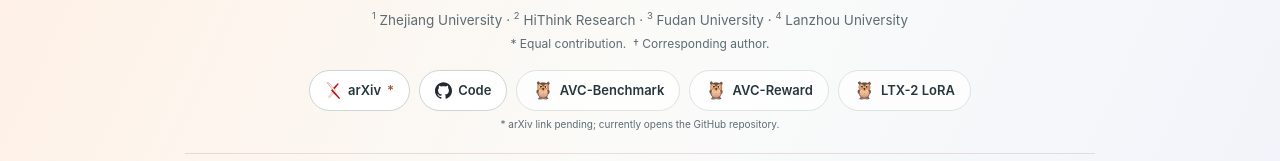
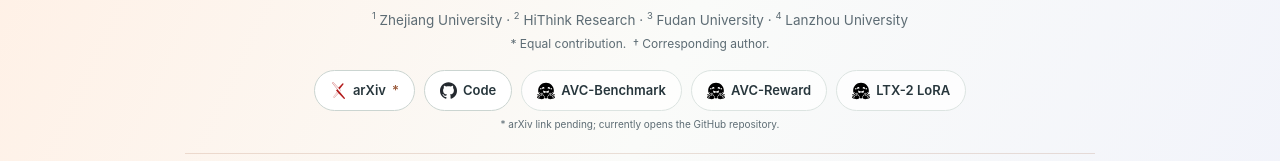
Before and after one commit to Tsuki0512/AVC-Reward.github.io, a plain HTML site: page index.html in a window 1280 px wide. Shown: the part 202-363 px from the top of the page. Drawn offline with Linux system fonts and the light colour scheme.

Commit message:
update svg

```diff
--- a/assets/css/style.css
+++ b/assets/css/style.css
@@ -57,7 +57,7 @@
 .resource-icon { display: block; width: 17px; height: 17px; flex: 0 0 auto; }
 .arxiv-icon { color: #B31B1B; }
 .github-icon { color: #24292F; }
-.hf-icon { display: inline-block; font-size: 17px; line-height: 1; }
+.hf-icon { width: 18px; height: 18px; }
 .pending-mark { color: var(--apricot-strong); }
 .pending-note { margin: 5px 0 0; color: var(--muted); font-size: 10px; }
 .abstract-wrap { padding-top: 21px; padding-bottom: 29px; }
--- a/index.html
+++ b/index.html
@@ -37,9 +37,9 @@
           <div class="hero-links" aria-label="Paper and project resources">
             <a class="resource-button resource-primary" href="https://github.com/Tsuki0512/AVC-Reward.git" title="arXiv link pending; currently opens the GitHub repository" aria-label="arXiv link pending; currently opens the GitHub repository" target="_blank" rel="noopener noreferrer"><svg class="resource-icon arxiv-icon" viewBox="0 0 24 24" aria-hidden="true"><path fill="currentColor" d="M3.8423 0a1.0037 1.0037 0 0 0-.922.6078c-.1536.3687-.0438.6275.2938 1.1113l6.9185 8.3597-1.0223 1.1058a1.0393 1.0393 0 0 0 .003 1.4229l1.2292 1.3135-5.4391 6.4444c-.2803.299-.4538.823-.2971 1.1986a1.0253 1.0253 0 0 0 .9585.635.9133.9133 0 0 0 .6891-.3405l5.783-6.126 7.4902 8.0051a.8527.8527 0 0 0 .6835.2597.9575.9575 0 0 0 .8777-.6138c.1577-.377-.017-.7502-.306-1.1407l-7.0518-8.3418 1.0632-1.13a.9626.9626 0 0 0 .0089-1.3165L4.6336.4639s-.3733-.4535-.768-.463zm0 .272h.0166c.2179.0052.4874.2715.5644.3639l.005.006.0052.0055 10.169 10.9905a.6915.6915 0 0 1-.0072.945l-1.0666 1.133-1.4982-1.7724-8.5994-10.39c-.3286-.472-.352-.6183-.2592-.841a.7307.7307 0 0 1 .6704-.4401Zm14.341 1.5701a.877.877 0 0 0-.6554.2418l-5.6962 6.1584 1.6944 1.8319 5.3089-6.5138c.3251-.4335.479-.6603.3247-1.0292a1.1205 1.1205 0 0 0-.9763-.689zm-7.6557 12.2823 1.3186 1.4135-5.7864 6.1295a.6494.6494 0 0 1-.4959.26.7516.7516 0 0 1-.706-.4669c-.1119-.2682.0359-.6864.2442-.9083l.0051-.0055.0047-.0055z"/></svg><span>arXiv</span><span class="pending-mark">*</span></a>
             <a class="resource-button resource-primary" href="https://github.com/Tsuki0512/AVC-Reward.git" target="_blank" rel="noopener noreferrer"><svg class="resource-icon github-icon" viewBox="0 0 24 24" aria-hidden="true"><path fill="currentColor" d="M12 .297c-6.63 0-12 5.373-12 12 0 5.303 3.438 9.8 8.205 11.385.6.113.82-.258.82-.577 0-.285-.01-1.04-.015-2.04-3.338.724-4.042-1.61-4.042-1.61C4.422 18.07 3.633 17.7 3.633 17.7c-1.087-.744.084-.729.084-.729 1.205.084 1.838 1.236 1.838 1.236 1.07 1.835 2.809 1.305 3.495.998.108-.776.417-1.305.76-1.605-2.665-.3-5.466-1.332-5.466-5.93 0-1.31.465-2.38 1.235-3.22-.135-.303-.54-1.523.105-3.176 0 0 1.005-.322 3.3 1.23.96-.267 1.98-.399 3-.405 1.02.006 2.04.138 3 .405 2.28-1.552 3.285-1.23 3.285-1.23.645 1.653.24 2.873.12 3.176.765.84 1.23 1.91 1.23 3.22 0 4.61-2.805 5.625-5.475 5.92.42.36.81 1.096.81 2.22 0 1.606-.015 2.896-.015 3.286 0 .315.21.69.825.57C20.565 22.092 24 17.592 24 12.297c0-6.627-5.373-12-12-12"/></svg><span>Code</span></a>
-            <a class="resource-button" href="https://huggingface.co/datasets/Tsuki0512/AVC-Benchmark" target="_blank" rel="noopener noreferrer"><span class="hf-icon" aria-hidden="true">&#129417;</span><span>AVC-Benchmark</span></a>
-            <a class="resource-button" href="https://huggingface.co/Tsuki0512/AVC-Reward" target="_blank" rel="noopener noreferrer"><span class="hf-icon" aria-hidden="true">&#129417;</span><span>AVC-Reward</span></a>
-            <a class="resource-button" href="https://huggingface.co/Tsuki0512/LTX-2-AVCReward-LoRA" target="_blank" rel="noopener noreferrer"><span class="hf-icon" aria-hidden="true">&#129417;</span><span>LTX-2 LoRA</span></a>
+            <a class="resource-button" href="https://huggingface.co/datasets/Tsuki0512/AVC-Benchmark" target="_blank" rel="noopener noreferrer"><img class="resource-icon hf-icon" src="assets/img/huggingface.svg" alt="" /><span>AVC-Benchmark</span></a>
+            <a class="resource-button" href="https://huggingface.co/Tsuki0512/AVC-Reward" target="_blank" rel="noopener noreferrer"><img class="resource-icon hf-icon" src="assets/img/huggingface.svg" alt="" /><span>AVC-Reward</span></a>
+            <a class="resource-button" href="https://huggingface.co/Tsuki0512/LTX-2-AVCReward-LoRA" target="_blank" rel="noopener noreferrer"><img class="resource-icon hf-icon" src="assets/img/huggingface.svg" alt="" /><span>LTX-2 LoRA</span></a>
           </div>
           <p class="pending-note">* arXiv link pending; currently opens the GitHub repository.</p>
         </div>
```
Also changed, not shown: assets/img/huggingface.svg (added).
